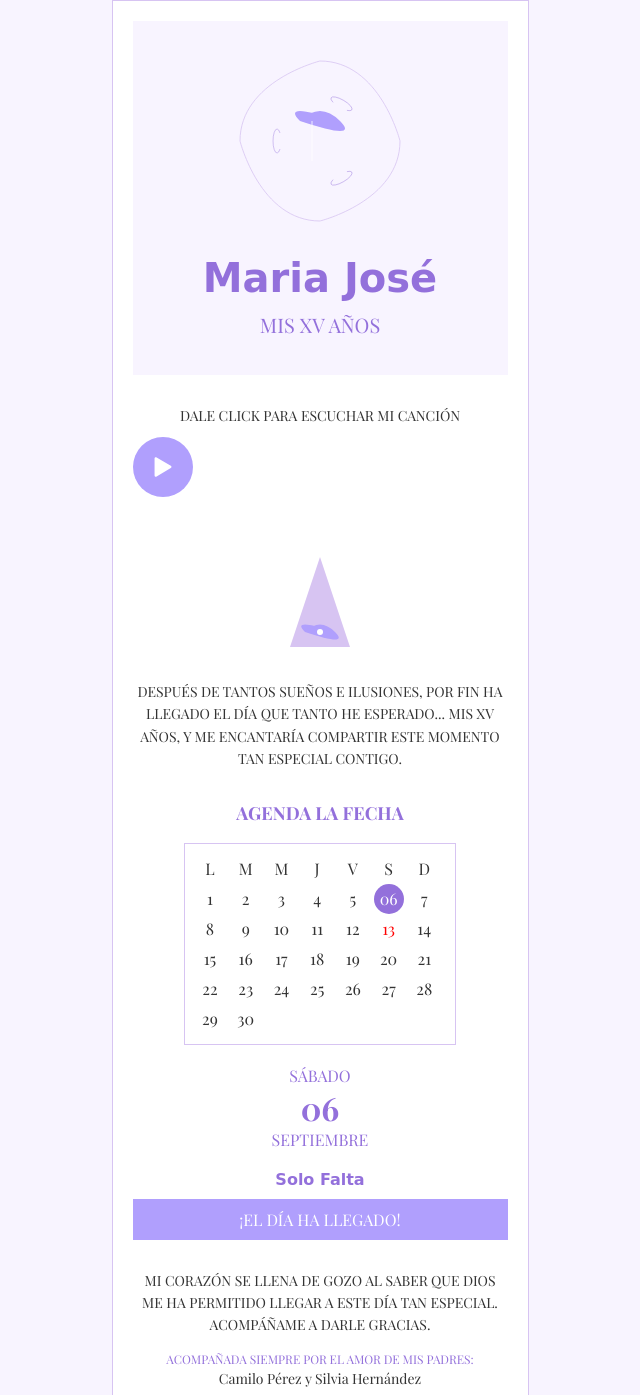
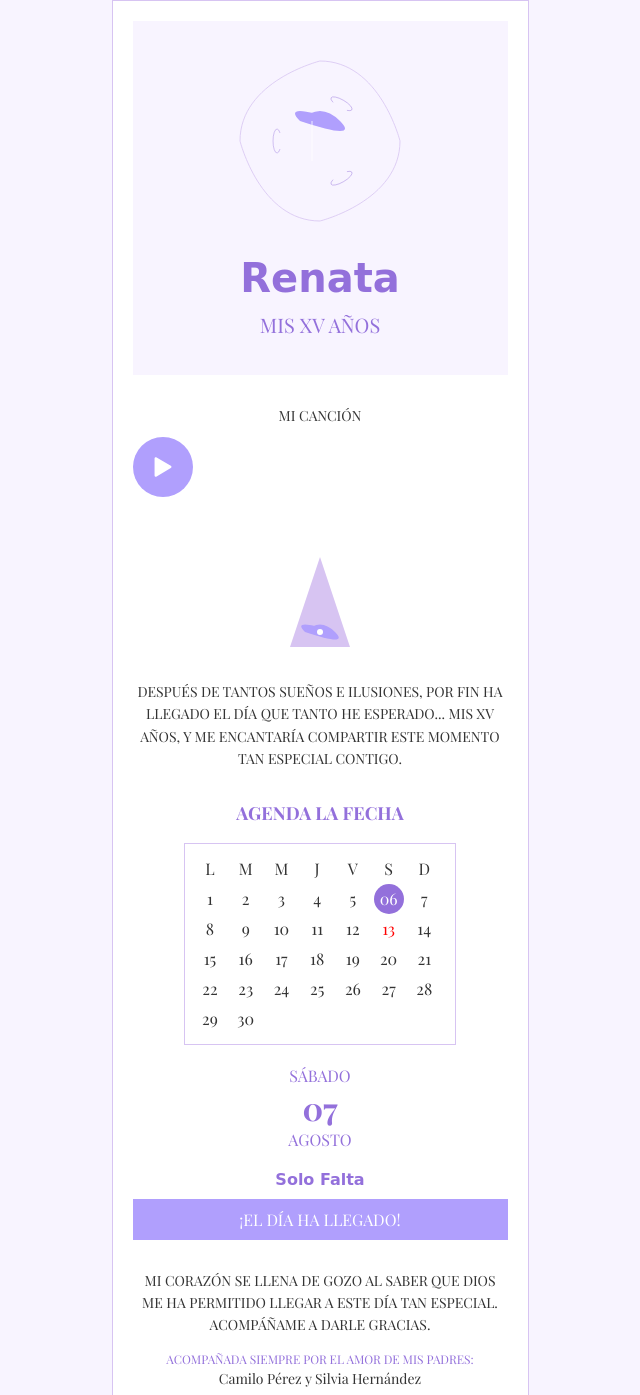
Before and after one commit to Invytia/XV-RENATA2, a plain HTML site: page index.html in a window 1280 px wide. Shown: the top 1395 px of the page, without its empty margins (320-960 px from the left). Drawn offline with nearby package versions, Linux system fonts and the light colour scheme; a web font is replaced by a local one.

Commit message:
Update index.html

```diff
--- a/index.html
+++ b/index.html
@@ -3,7 +3,7 @@
 <head>
     <meta charset="UTF-8">
     <meta name="viewport" content="width=device-width, initial-scale=1.0">
-    <title>Invitación XV Años - Maria José</title>
+    <title>Invitación XV Años - Renata</title>
     <link rel="stylesheet" href="style.css">
     <link href="https://fonts.googleapis.com/css2?family=Great+Vibe&family=Playfair+Display:wght@400;700&display=swap" rel="stylesheet">
 </head>
@@ -23,12 +23,12 @@
                     </g>
                 </svg>
             </div>
-            <h1 class="quinceanera-name">Maria José</h1>
+            <h1 class="quinceanera-name">Renata</h1>
             <h2 class="title">MIS XV AÑOS</h2>
         </header>
 
         <section class="music-section">
-            <p>DALE CLICK PARA ESCUCHAR MI CANCIÓN</p>
+            <p>MI CANCIÓN</p>
             <button id="play-button" class="music-control-button">
                 <svg viewBox="0 0 512 512">
                     <path d="M112 111v290c0 17 19 28 35 19l242-145c16-9 16-31 0-40L147 92c-16-9-35 2-35 19z" fill="#FFFFFF"/>
@@ -68,8 +68,8 @@
             </div>
             <div class="date-details">
                 <span>SÁBADO</span>
-                <span class="number">06</span>
-                <span>SEPTIEMBRE</span>
+                <span class="number">07</span>
+                <span>AGOSTO</span>
             </div>
             <div class="countdown-section">
                 <h4>Solo Falta</h4>
```
